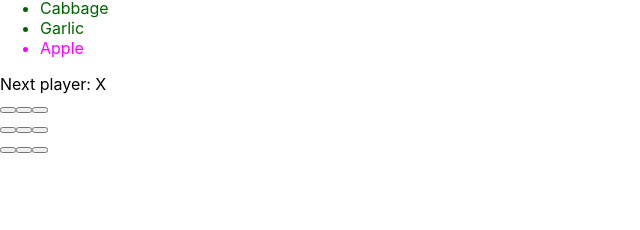
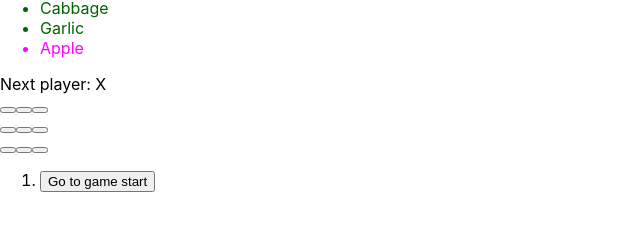
Before and after one commit to gami03/react-study, a React (Create React App) app: page / in a window 1280 px wide. Both pictures are taken after a click on the button "TictactoGame 시작하기". Shown: the part 478-708 px from the top of the page, without its empty margins (0-640 px from the left). Built offline with nearby package versions, Linux system fonts and the light colour scheme.

Commit message:
틱택토게임 시간여행 추가하기_진행중

```diff
--- a/src/TictactoGame.js
+++ b/src/TictactoGame.js
@@ -9,10 +9,7 @@
 }
 
 
-export default function Board() {
-  const [xIsNext, setXIsNext] = useState(true);
-  const [squares, setSquares] = useState(Array(9).fill(null));
-
+function Board({ xIsNext, squares, onPlay }) {
   function handleClick(i) {
     if (calculateWinner(squares) || squares[i]) {
       return;
@@ -23,8 +20,7 @@
     } else {
       nextSquares[i] = 'O';
     }
-    setSquares(nextSquares);
-    setXIsNext(!xIsNext);
+    onPlay(nextSquares);
   }
 
   const winner = calculateWinner(squares);
@@ -57,6 +53,47 @@
   );
 }
 
+export default function Game() {
+    const [xIsNext, setXIsNext] = useState(true);
+    const [history, setHistory] = useState([Array(9).fill(null)]);
+    const currentSquares = history[history.length - 1];
+
+    function handlePlay(nextSquares) {
+        setHistory([...history, nextSquares]);
+        setXIsNext(!xIsNext);
+    }
+
+    function jumpTo(nextMove) {
+
+    }
+
+    const moves = history.map((squares, move) => {
+        let description;
+        if (move > 0) {
+            description = 'Go to move #' + move;
+        }
+        else {
+            description = 'Go to game start';
+        }
+        return (
+        <li>
+            <button onClick={() => jumpTo(move)}>{description}</button>
+        </li>
+        );
+    });
+
+    return(
+        <div className='game'>
+            <div className='game-board'>
+                <Board xIsNext={xIsNext} squares={currentSquares} onPlay={handlePlay} />
+            </div>
+            <div className='game-info'>
+                <ol>{moves}</ol>
+            </div>
+        </div>
+    )
+}
+
 
 function calculateWinner(squares) {
   const lines = [
```
